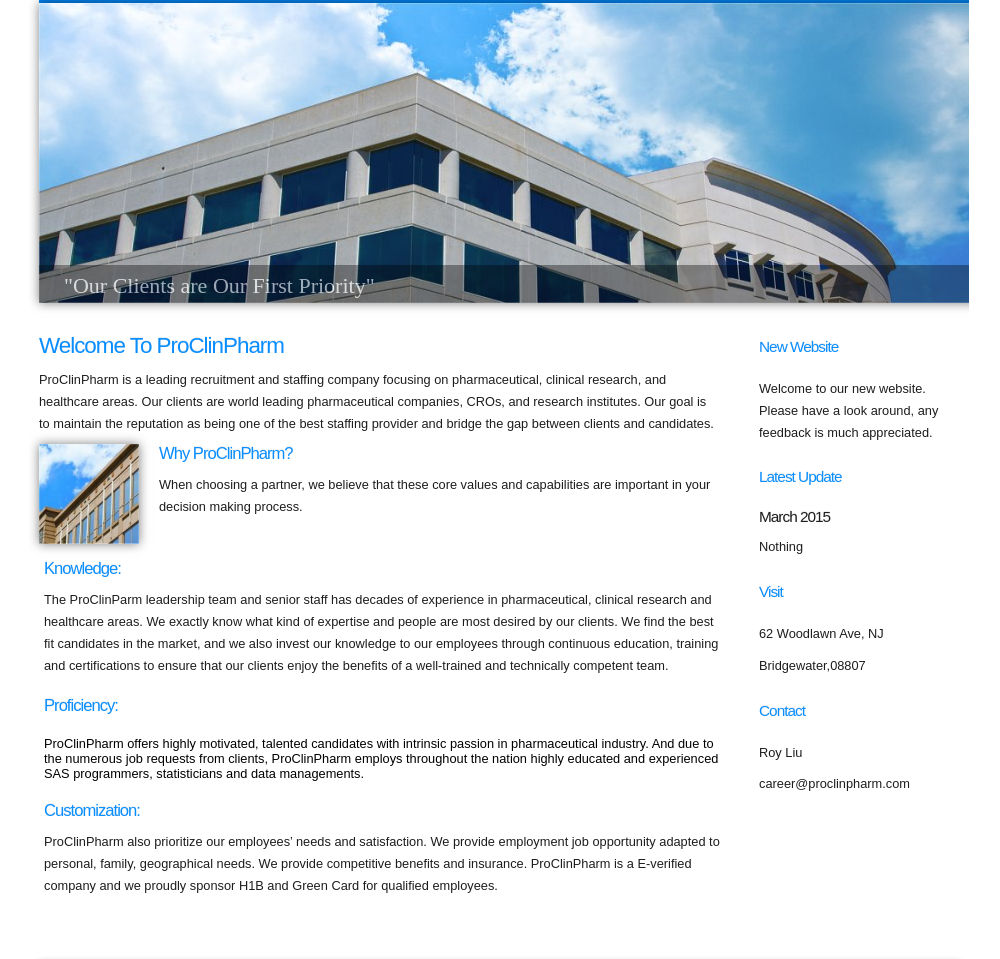
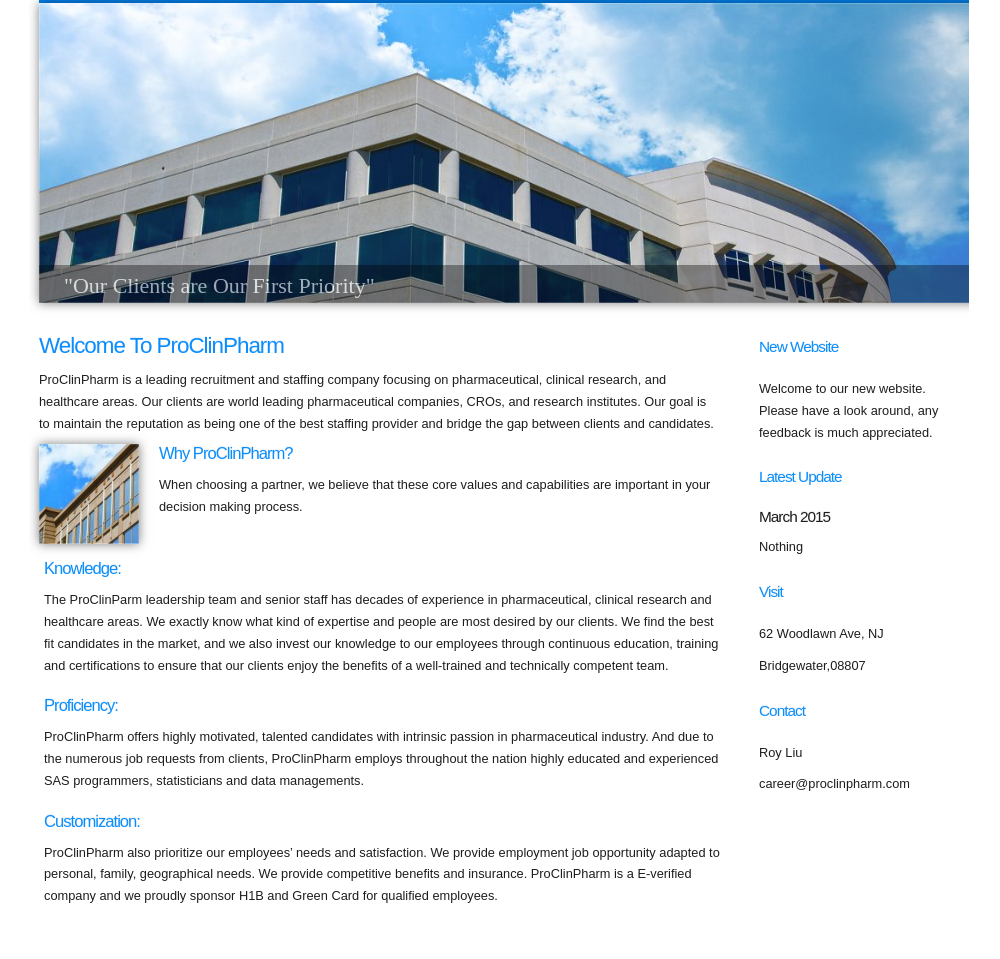
Before and after one commit to Jiangshangmin/proclinpharm, a plain HTML site: page index.html in a window 1280 px wide. Shown: the part 177-1136 px from the top of the page, without its empty margins (141-1141 px from the left). Drawn offline with Linux system fonts and the light colour scheme.

Commit message:
remove /

```diff
--- a/index.html
+++ b/index.html
@@ -113,7 +113,7 @@
 		  </div><!--close content_container-->
           <div class="content_container">
 		    <h3>Proficiency:</h3>
-			</p>ProClinPharm offers highly motivated, talented candidates with intrinsic passion in pharmaceutical industry. And due to the numerous job requests from clients, ProClinPharm employs throughout the nation highly educated and experienced SAS programmers, statisticians and data managements. </p>
+			<p>ProClinPharm offers highly motivated, talented candidates with intrinsic passion in pharmaceutical industry. And due to the numerous job requests from clients, ProClinPharm employs throughout the nation highly educated and experienced SAS programmers, statisticians and data managements. </p>
 		  </div><!--close content_container-->
 
 		  <div class="content_container">
```
